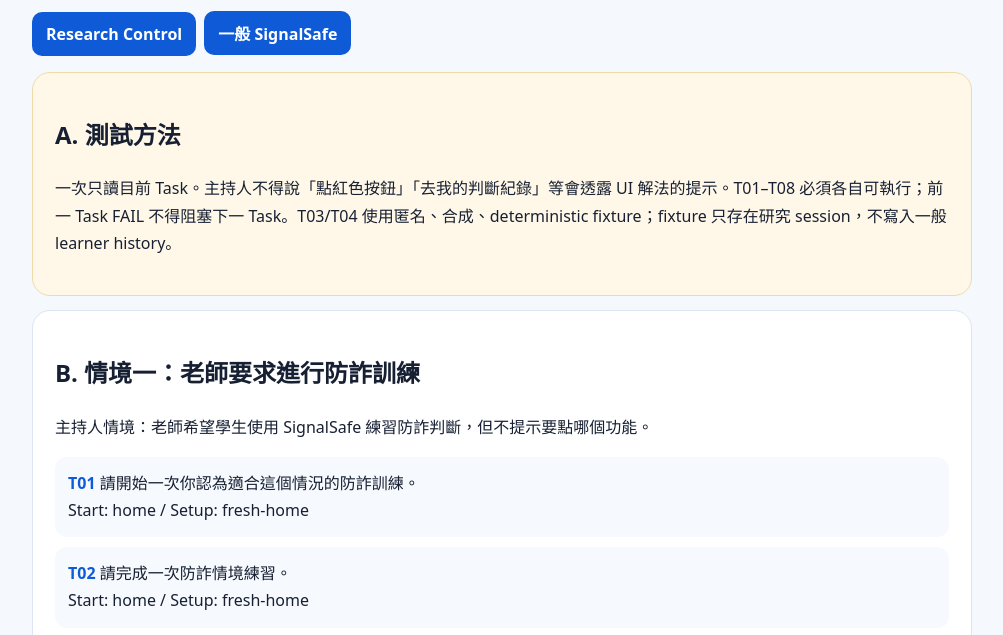
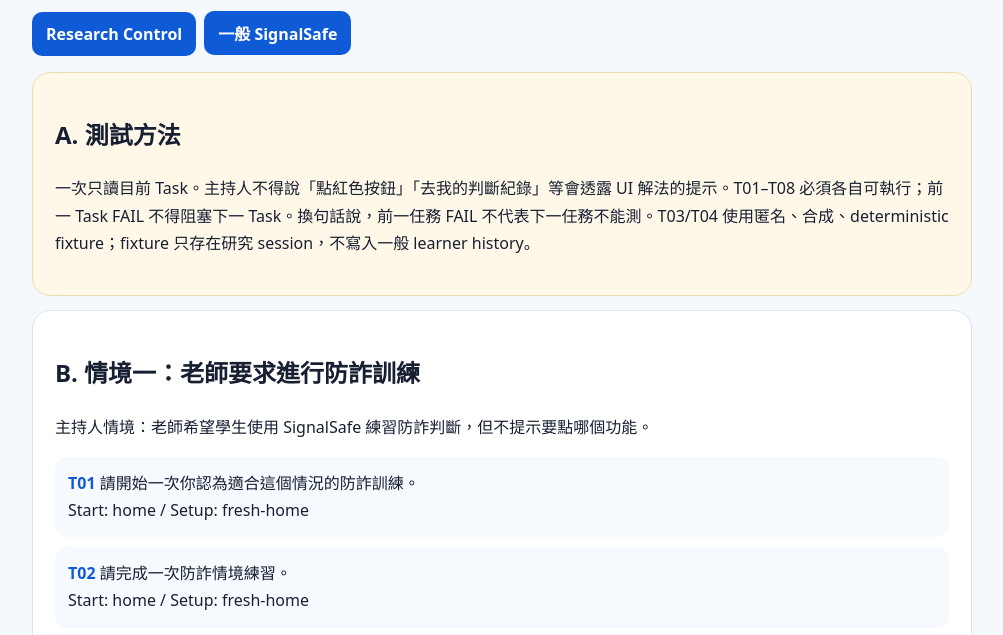
Before and after one commit to kodlbegiko/Signalsafe, a website: page prototype/test-guide.html in a window 1280 px wide. Shown: the part 147-782 px from the top of the page, without its empty margins (138-1141 px from the left). Drawn offline with Linux system fonts and the light colour scheme.

Commit message:
docs(test): preserve explicit independent-task wording

```diff
--- a/prototype/test-guide.html
+++ b/prototype/test-guide.html
@@ -1,5 +1,5 @@
 <!doctype html><html lang="zh-Hant-TW"><head><meta charset="UTF-8"><meta name="viewport" content="width=device-width,initial-scale=1"><title>SignalSafe｜V2.1 Usability Test Guide</title><style>body{margin:0;background:#f5f8fc;color:#172033;font-family:system-ui,-apple-system,"Noto Sans TC",sans-serif}main{width:min(940px,calc(100% - 32px));margin:auto;padding:32px 0 60px}.card{background:#fff;border:1px solid #dce5f1;border-radius:18px;padding:22px;margin:14px 0;line-height:1.7}.task{padding:13px;border-radius:12px;background:#f6f9fd;margin:10px 0}.task strong{color:#0f5bd7}.warn{background:#fff8e8;border-color:#eedba9}.meta{display:grid;grid-template-columns:repeat(2,minmax(0,1fr));gap:10px}.meta div{padding:12px;border-radius:10px;background:#f6f9fd}a{color:#0f5bd7}.button{display:inline-flex;min-height:44px;align-items:center;padding:0 14px;border-radius:10px;background:#0f5bd7;color:#fff;text-decoration:none;font-weight:750;margin-right:8px}code{background:#102640;color:#edf5ff;padding:3px 6px;border-radius:6px}.code{display:block;padding:12px;overflow:auto}@media(max-width:700px){.meta{grid-template-columns:1fr}}</style></head><body><main><h1>SignalSafe V2.1 Usability Test Guide</h1><p>Protocol：<code>signalsafe-v2-usability-2026-08-16</code>。這是產品可用性測試，不是教育成效證明。</p><p><a class="button" href="./research-control.html">Research Control</a><a class="button" href="./">一般 SignalSafe</a></p>
-<section class="card warn"><h2>A. 測試方法</h2><p>一次只讀目前 Task。主持人不得說「點紅色按鈕」「去我的判斷紀錄」等會透露 UI 解法的提示。T01–T08 必須各自可執行；前一 Task FAIL 不得阻塞下一 Task。T03/T04 使用匿名、合成、deterministic fixture；fixture 只存在研究 session，不寫入一般 learner history。</p></section>
+<section class="card warn"><h2>A. 測試方法</h2><p>一次只讀目前 Task。主持人不得說「點紅色按鈕」「去我的判斷紀錄」等會透露 UI 解法的提示。T01–T08 必須各自可執行；前一 Task FAIL 不得阻塞下一 Task。換句話說，前一任務 FAIL 不代表下一任務不能測。T03/T04 使用匿名、合成、deterministic fixture；fixture 只存在研究 session，不寫入一般 learner history。</p></section>
 <section class="card"><h2>B. 情境一：老師要求進行防詐訓練</h2><p>主持人情境：老師希望學生使用 SignalSafe 練習防詐判斷，但不提示要點哪個功能。</p><div class="task"><strong>T01</strong> 請開始一次你認為適合這個情況的防詐訓練。<br>Start: home / Setup: fresh-home</div><div class="task"><strong>T02</strong> 請完成一次防詐情境練習。<br>Start: home / Setup: fresh-home</div><div class="task"><strong>T03</strong> 假設你已經使用 SignalSafe 練習一段時間，現在請找出自己目前最容易忽略哪一類風險。<br>Start: dashboard / Setup: <code>seeded-learning-history-v1</code></div><div class="task"><strong>T04</strong> 請找出一個可以針對這個弱項繼續練習的方法。<br>Start: dashboard / Setup: <code>seeded-weakness-source-v1</code></div></section>
 <section class="card"><h2>C. 情境二：收到疑似帳號異常通知</h2><p>合成情境：訊息要求今日內登入驗證，否則停權。不得提供真實網址、OTP、密碼或金融資料。</p><div class="task"><strong>T05</strong> 請使用 SignalSafe 處理你現在遇到的情況。<br>Start: home</div><div class="task"><strong>T06</strong> 請找出你現在第一件應該避免做的事情。<br>Start: emergency</div><div class="task"><strong>T07</strong> 請找出目前比較安全的下一步。<br>Start: emergency</div><div class="task"><strong>T08</strong> 請找出你可以怎麼確認這則通知是不是真的。<br>Start: emergency</div></section>
 <section class="card"><h2>D. 任務結果判定</h2><p><strong>PASS</strong>：獨立完成。 <strong>PARTIAL</strong>：有繞路或中性提示後完成。 <strong>FAIL</strong>：需直接操作提示或無法完成。 <strong>NOT ATTEMPTED</strong>：未執行。</p></section>
```
